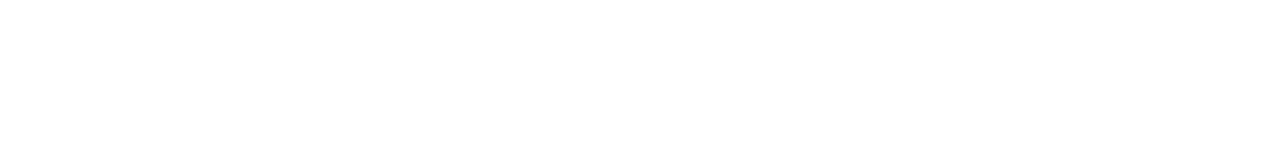
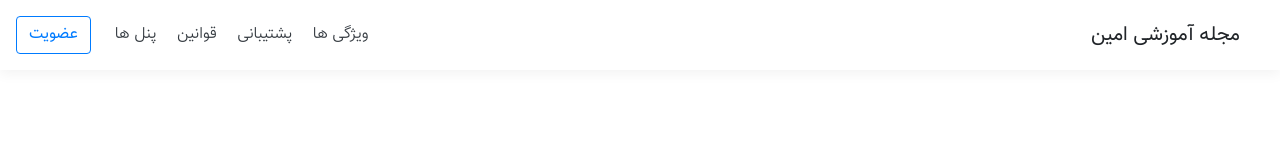
Before and after one commit to ammehrin/Pricing-panels, a plain HTML site: page index.html in a window 1280 px wide. Drawn offline with nearby package versions, Linux system fonts and the light colour scheme.

Commit message:
add navbar to project

```diff
--- a/index.html
+++ b/index.html
@@ -11,7 +11,19 @@
 </head>
 <body>
 
-
+    <!--Navbar-->
+    <div class="d-flex justify-content-between align-items-center box-shadow p-3 mb-2 flex-column flex-md-row">
+        <h5 class="mb-0 font-weight-normal mr-md-4">مجله آموزشی امین</h5>
+        <div class="d-flex align-items-center flex-column flex-md-row">
+            <nav class="ml-md-3 my-md-0 my-3">
+                <a href="#" class="text-dark p-2">ویژگی ها</a>
+                <a href="#" class="text-dark p-2">پشتیبانی</a>
+                <a href="#" class="text-dark p-2">قوانین</a>
+                <a href="#" class="text-dark p-2">پنل ها</a>
+            </nav>
+            <button class="btn btn-outline-primary">عضویت</button>
+        </div>
+    </div>
 
 
 
--- a/scss/style.scss
+++ b/scss/style.scss
@@ -4,6 +4,10 @@ body {
     font-family: Vazir;
     font-weight: 300;
     font-size: .9rem;
+
+    .box-shadow {
+        box-shadow: 0 .25rem .75rem rgba(0,0,0,0.05);
+    }
 }
 
 @media (min-width: 768px) {
```
Also changed, not shown: css/style.css, 1 other file.
